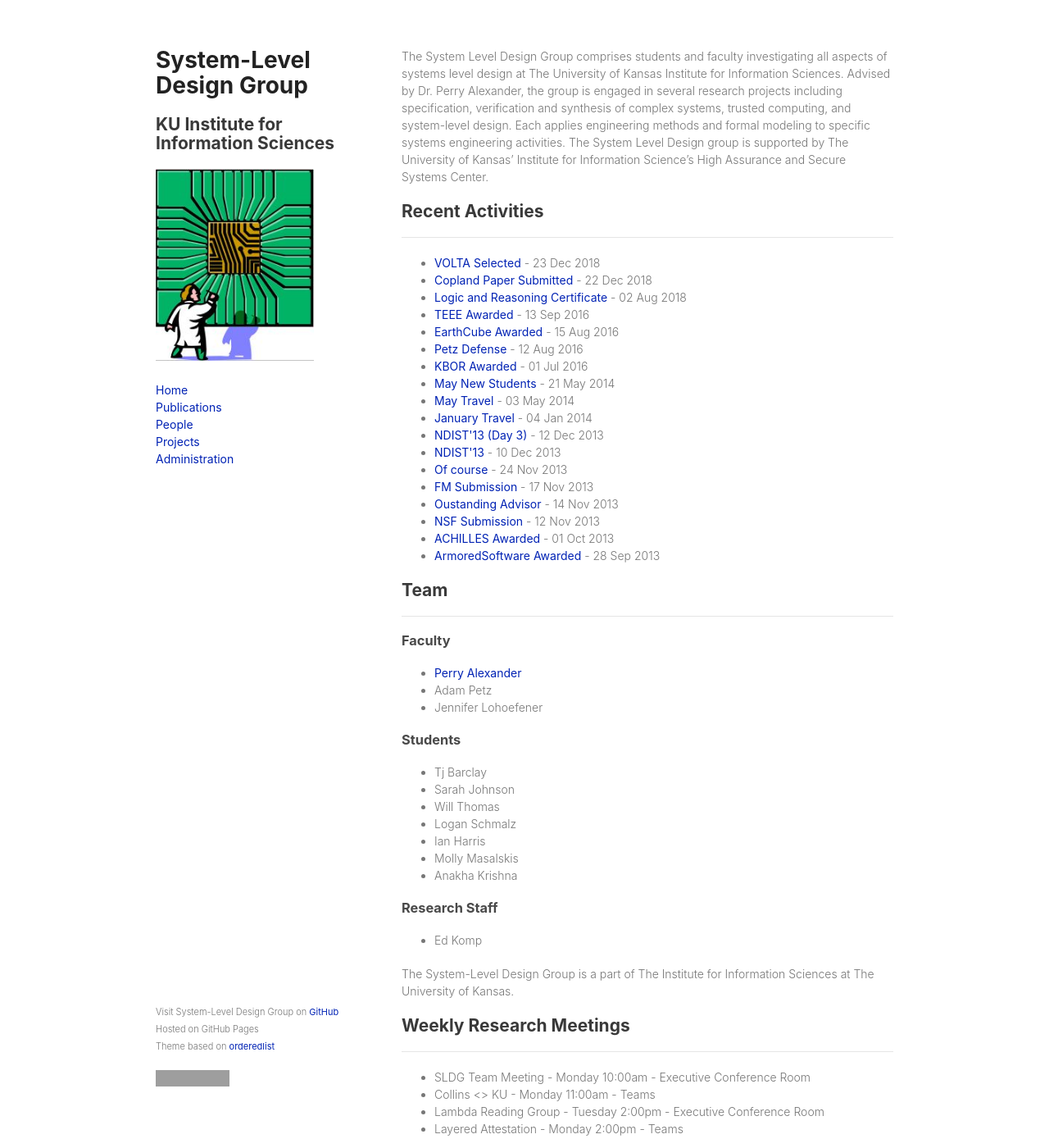
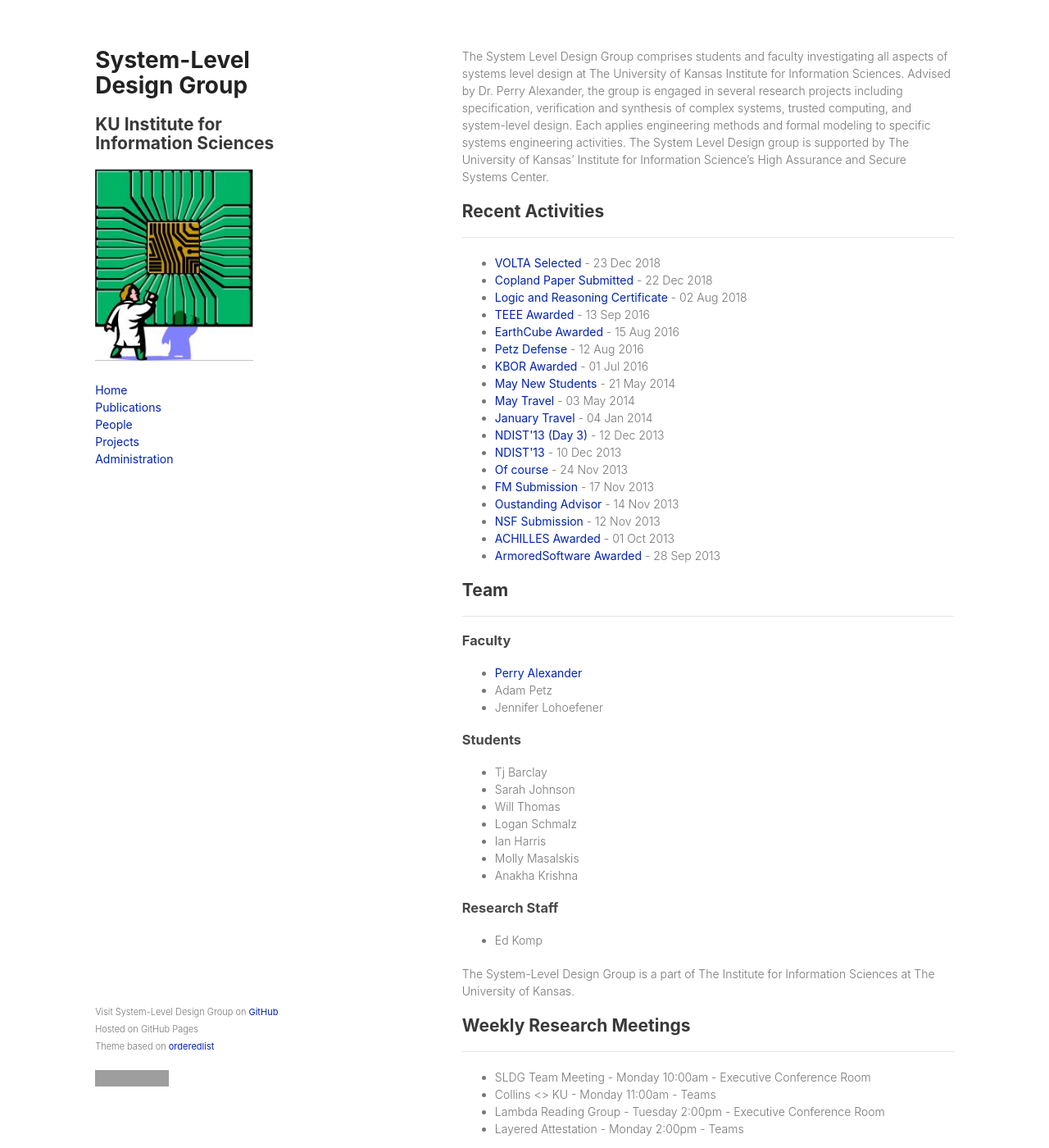
Before and after one commit to ku-sldg/ku-sldg.github.io, a Jekyll site: the page built from index.md, in a window 1280 px wide and 1400 px high. Shown: the whole window at 82% size. Built offline with Jekyll 4.4.1, drawn with Linux system fonts in a browser that asks for light colours; some web fonts are replaced; grey boxes are pictures that could not be loaded.

Commit message:
Pam fixing width

```diff
--- a/stylesheets/styles.css
+++ b/stylesheets/styles.css
@@ -55,7 +55,7 @@ a small {
 }
 
 .wrapper {
-  width:900px;
+  width:90%;
   margin:0 auto;
 }
 
```
